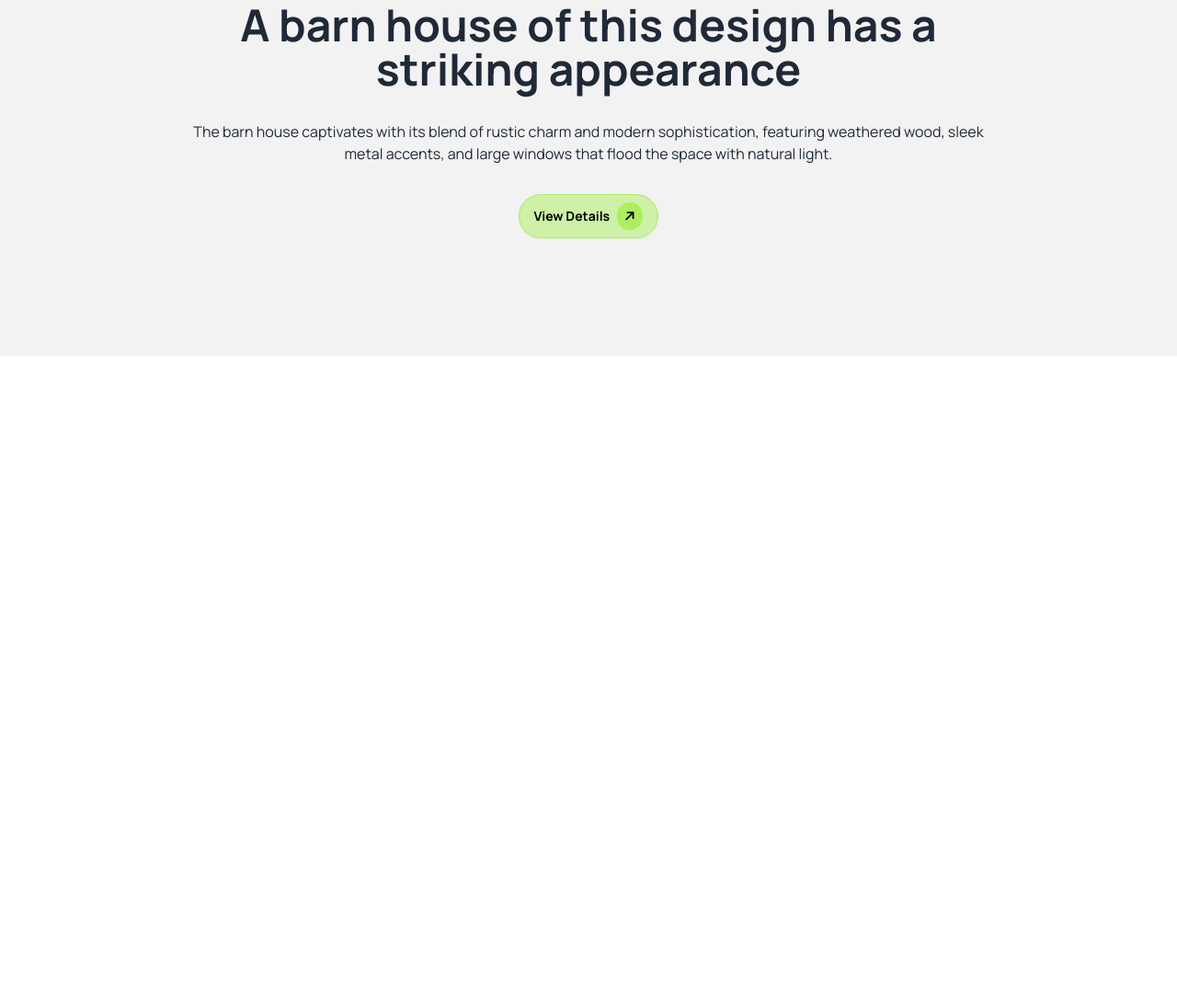
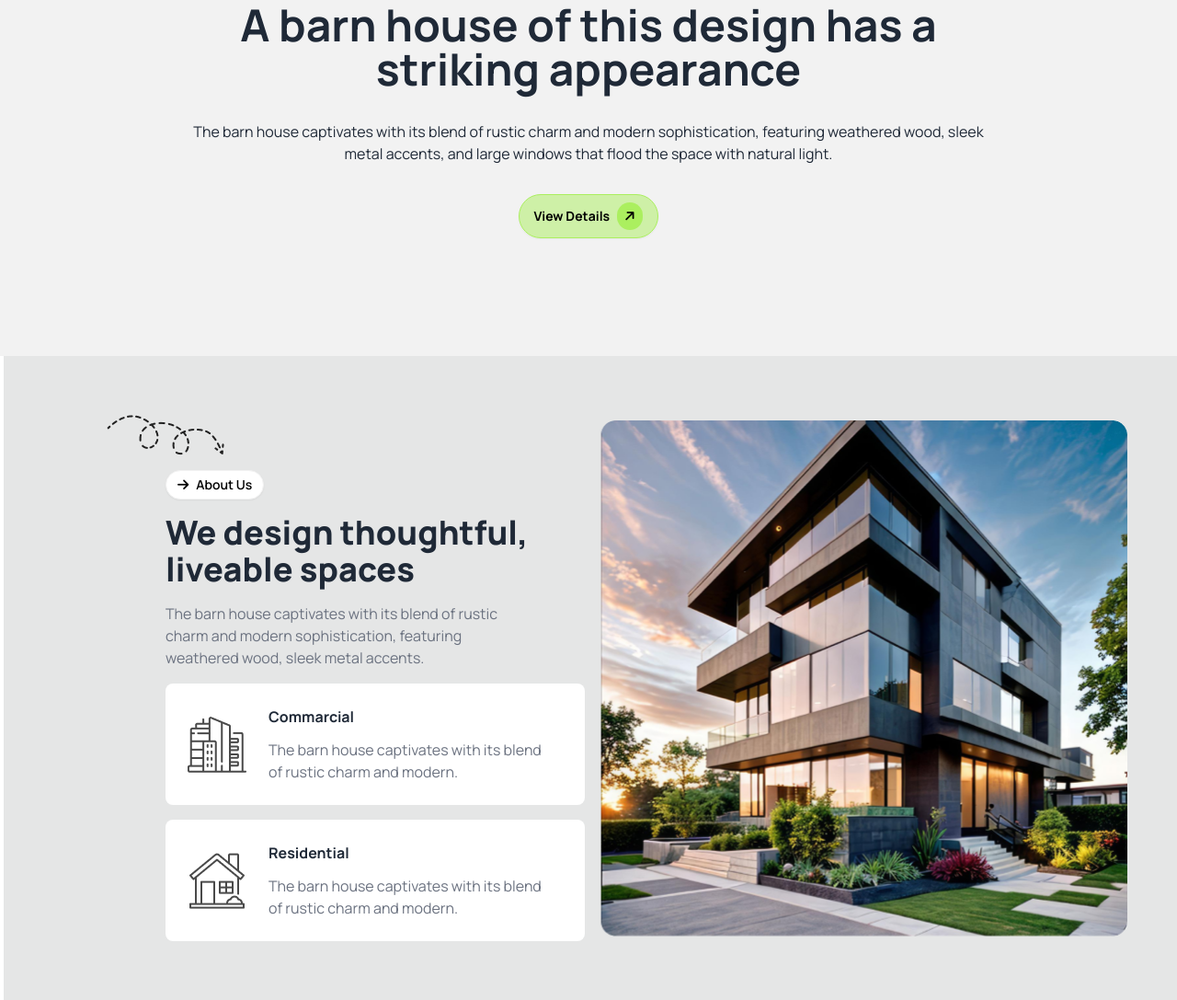
Before and after one commit to IshtiakSaad/assignment-3, a plain HTML site: page index.html in a window 1280 px wide. Shown: the part 511-1598 px from the top of the page at 92% size. Before the commit the page ends 898 px from the top, so only its background shows below. Drawn offline with nearby package versions, Linux system fonts and the light colour scheme.

Commit message:
About Us section. PC only

```diff
--- a/index.html
+++ b/index.html
@@ -170,6 +170,42 @@
         <!-- Main Section -->
         <main>
 
+            <!-- About Us Section -->
+            <section>
+                <div class="hero bg-base-300 mx-1">
+                    <div class="hero-content grid grid-cols-1 lg:grid-cols-2 w-11/12 lg:w-3/4 my-12">
+                        <div>
+                            <img class="-ml-16 mb-4 hidden lg:flex" src="./assets/Vector.png" alt="">
+                            <p class="text-black bg-base-100 btn btn-sm rounded-box">
+                                <i class=" fa-sharp fa-solid fa-arrow-right"></i>
+                                About Us
+                            </p>
+                            <h3 class="text-4xl font-extrabold my-4">We design thoughtful, <br> liveable spaces</h3>
+                            <p class="text-gray-500 mb-4 w-10/12">The barn house captivates with its blend of rustic charm and
+                                modern sophistication, featuring weathered wood, sleek metal accents.
+                            </p>
+                            <div class="flex bg-base-100 p-6 rounded-lg gap-6 items-center mb-4">
+                                <img class="h-full" src="./assets/commercial.png" alt="">
+                                <div class="flex flex-col w-3/4">
+                                    <h3 class="text-md font-bold">Commarcial</h3>
+                                    <p class="text-gray-500 mt-3">The barn house captivates with its blend of rustic charm and modern.</p>
+                                </div>
+                            </div>
+                            <div class="flex bg-base-100 p-6 rounded-lg gap-6 items-center">
+                                <img class="h-full" src="./assets/residential.png" alt="">
+                                <div class="flex flex-col w-3/4">
+                                    <h3 class="text-md font-bold">Residential</h3>
+                                    <p class="text-gray-500 mt-3">The barn house captivates with its blend of rustic charm and modern.</p>
+                                </div>
+                            </div>
+                        </div>
+                        <img
+                            src="./assets/Rectangle.png"
+                            class="mx-auto lg:max-w-4xl rounded-lg"
+                        />
+                    </div>
+                </div>
+            </section>
         </main>
 
         <!-- Footer -->
```
